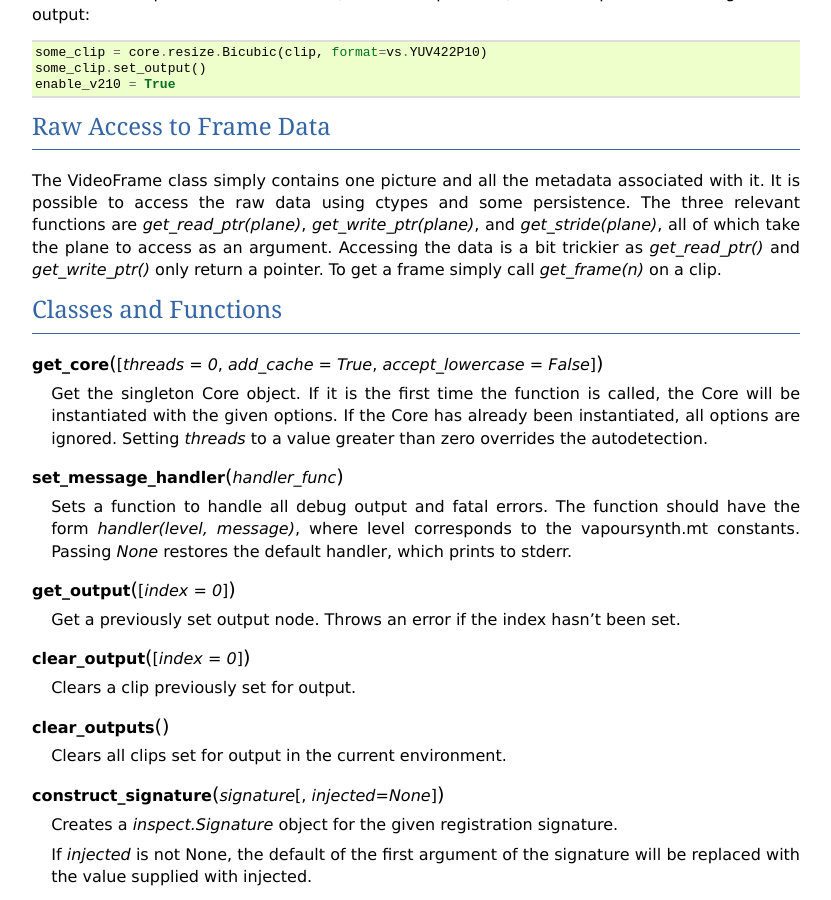
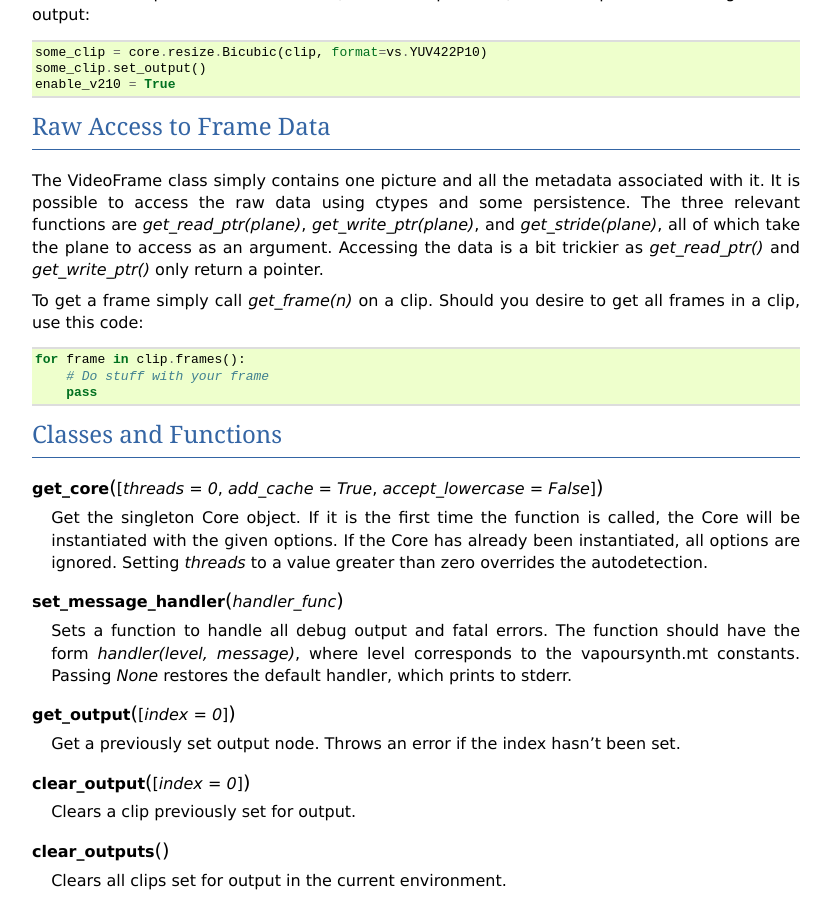
Before and after one commit to vapoursynth/vapoursynth, a Sphinx documentation site: the page built from doc/pythonreference.rst, in a window 1280 px wide and 900 px high, scrolled down 2440 px. Shown: the whole window, without its empty margins (48-879 px from the left). Built offline with Sphinx 7.4.7, drawn with Linux system fonts in a browser that asks for light colours; formulas are drawn with MathJax 3.

Commit message:
Add frames-function to clip

```diff
--- a/doc/pythonreference.rst
+++ b/doc/pythonreference.rst
@@ -144,8 +144,14 @@ associated with it. It is possible to access the raw data using ctypes and
 some persistence. The three relevant functions are *get_read_ptr(plane)*,
 *get_write_ptr(plane)*, and *get_stride(plane)*, all of which take the plane
 to access as an argument. Accessing the data is a bit trickier as
-*get_read_ptr()* and *get_write_ptr()* only return a pointer. To get a frame
-simply call *get_frame(n)* on a clip.
+*get_read_ptr()* and *get_write_ptr()* only return a pointer.
+
+To get a frame simply call *get_frame(n)* on a clip. Should you desire to get
+all frames in a clip, use this code::
+
+   for frame in clip.frames():
+       # Do stuff with your frame
+       pass
 
 Classes and Functions
 #####################
```
Also changed, not shown: 2 other files.
